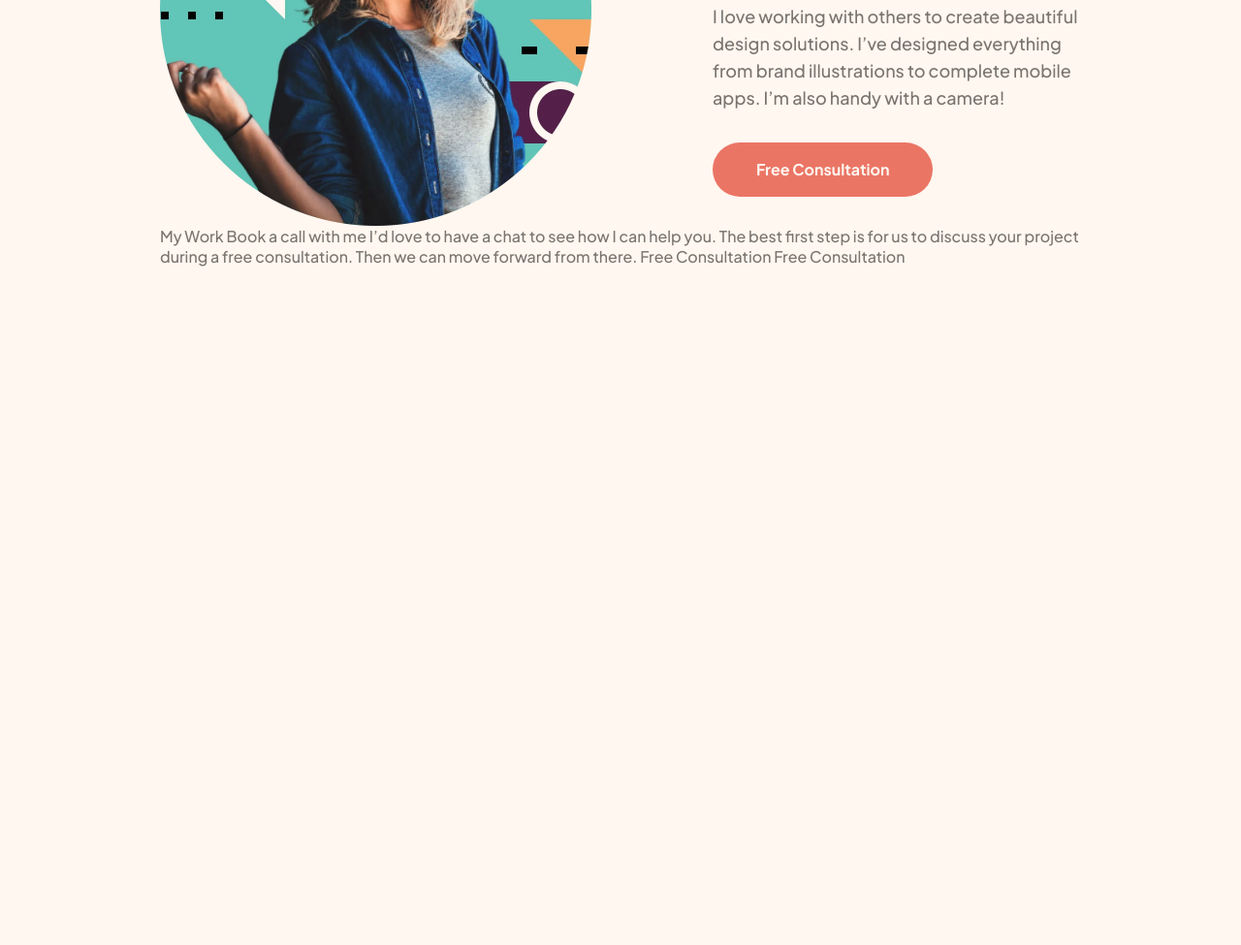
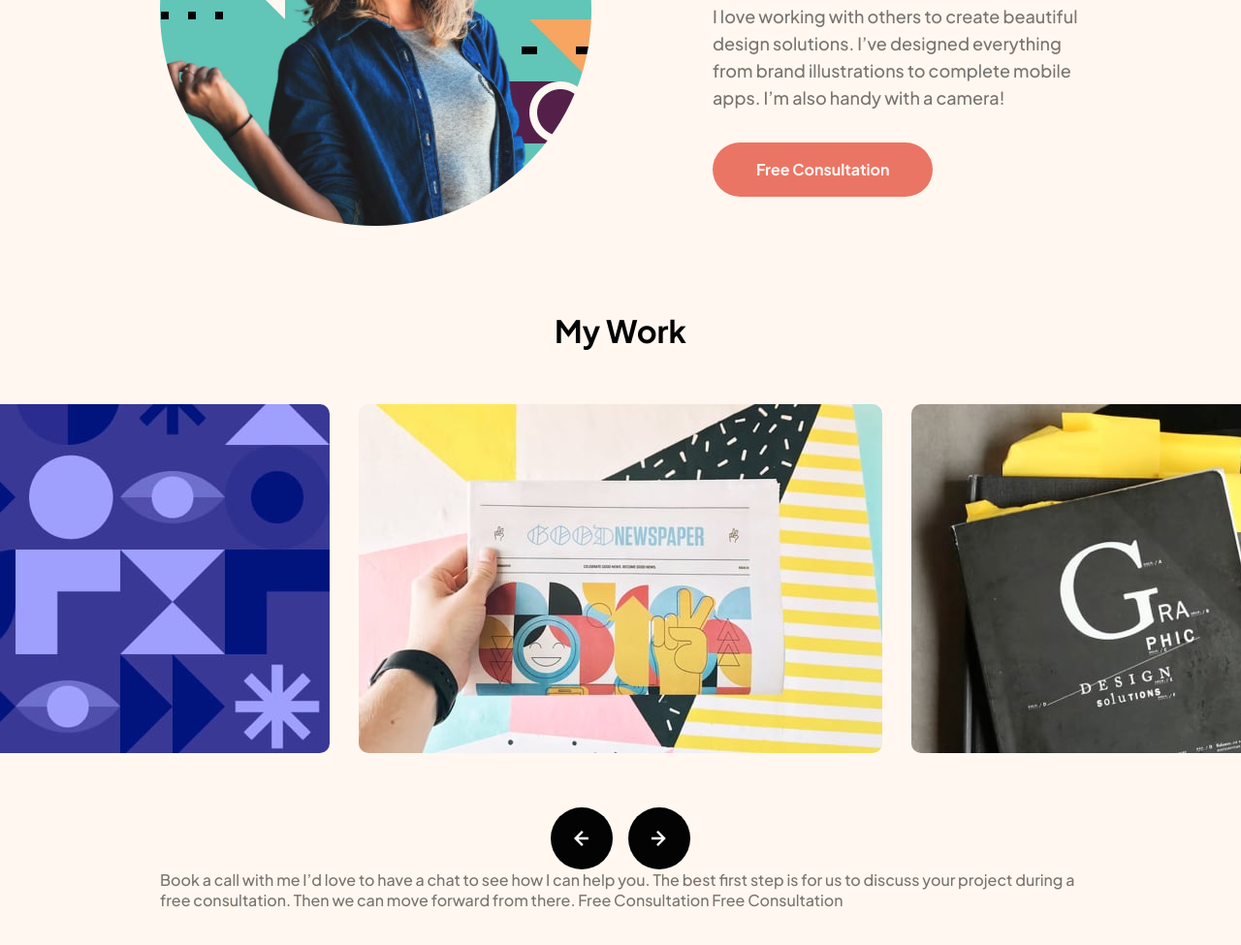
Before and after one commit to valvrauu/single-page-design-portfolio, a website: page index.html in a window 1280 px wide. Shown: the part 1105-2080 px from the top of the page at 97% size. Before the commit the page ends 1444 px from the top, so only its background shows below. Drawn offline with Linux system fonts and the light colour scheme.

Commit message:
:sparkles: feat: create carousel section

```diff
--- a/index.html
+++ b/index.html
@@ -113,7 +113,31 @@
       </div>
     </section>
 
-    My Work
+    <section class="block-carousel">
+      <h3 class="tertiary-title">My Work</h3>
+
+      <div class="carousel">
+        <img src="./src/assets/imgs/image-slide-1.jpg" alt="" class="carousel__img">
+        <img src="./src/assets/imgs/image-slide-2.jpg" alt="" class="carousel__img">
+        <img src="./src/assets/imgs/image-slide-3.jpg" alt="" class="carousel__img">
+        <img src="./src/assets/imgs/image-slide-4.jpg" alt="" class="carousel__img">
+        <img src="./src/assets/imgs/image-slide-5.jpg" alt="" class="carousel__img">
+      </div>
+
+      <div class="block-carousel__buttons">
+        <button class="btn btn--primary block-carousel__btn" id="btnLeft">
+          <svg viewBox="0 0 64 64">
+            <use href="./src/assets/imgs/sprite.svg#arrow-left" x="50%" y="50%" transform="translate(-8 -8)"></use>
+          </svg>
+        </button>
+
+        <button class="btn btn--primary block-carousel__btn" id="btnRight">
+          <svg viewBox="0 0 64 64">
+            <use href="./src/assets/imgs/sprite.svg#arrow-right" x="50%" y="50%" transform="translate(-8 -8)"></use>
+          </svg>
+        </button>
+      </div>
+    </section>
 
     Book a call with me
 
@@ -123,5 +147,7 @@
     Free Consultation
 
     Free Consultation
+
+    <script src="./src/assets/js/carousel.js"></script>
   </body>
 </html>
--- /dev/null
+++ b/src/styles/sass/layout/_block-carousel.scss
@@ -0,0 +1,37 @@
+.block-carousel {
+    display: grid;
+    justify-items: center;
+    gap: 3.2rem;
+
+    position: relative;
+    left: -1.6rem;
+
+    margin-top: 10rem;
+    width: 100vw;
+
+    overflow: hidden;
+
+    @include mq(medium) {
+        gap: 5.6rem;
+        left: -3.9rem;
+        margin-top: 12rem;
+    }
+
+    @include mq(largest) {
+        left: -16.5rem;
+        margin-top: 8.8rem;
+    }
+
+    &__buttons {
+        display: flex;
+        gap: 1.6rem;
+    }
+
+    &__btn {
+        padding: 0;
+        width: 6.4rem;
+        height: 6.4rem;
+
+        border-radius: 50%;
+    }
+}
--- a/src/styles/sass/main.scss
+++ b/src/styles/sass/main.scss
@@ -10,5 +10,6 @@
 @import './components/logo';
 
 @import './layout/header';
+@import './layout/block-carousel';
 @import './layout/block-disciplines';
 @import './layout/block-profile';
```
Also changed, not shown: public/css/min.css.
